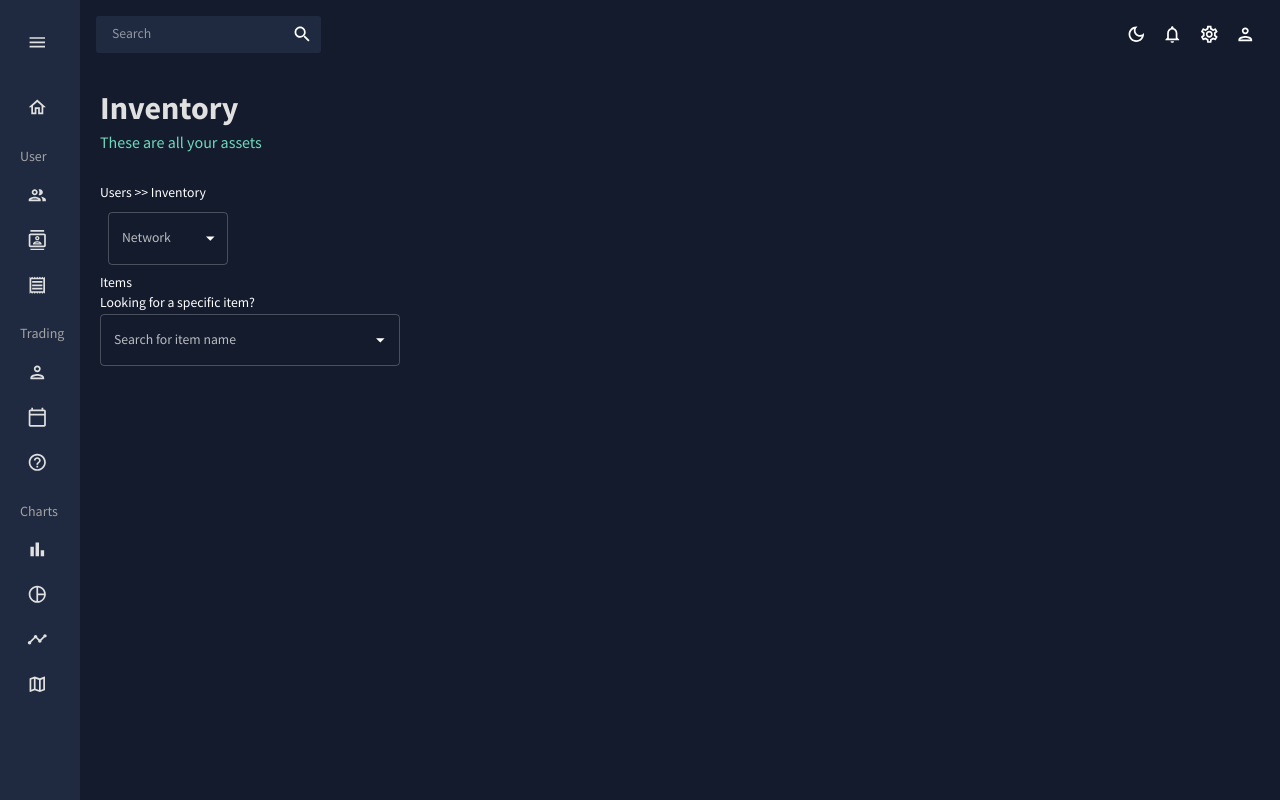
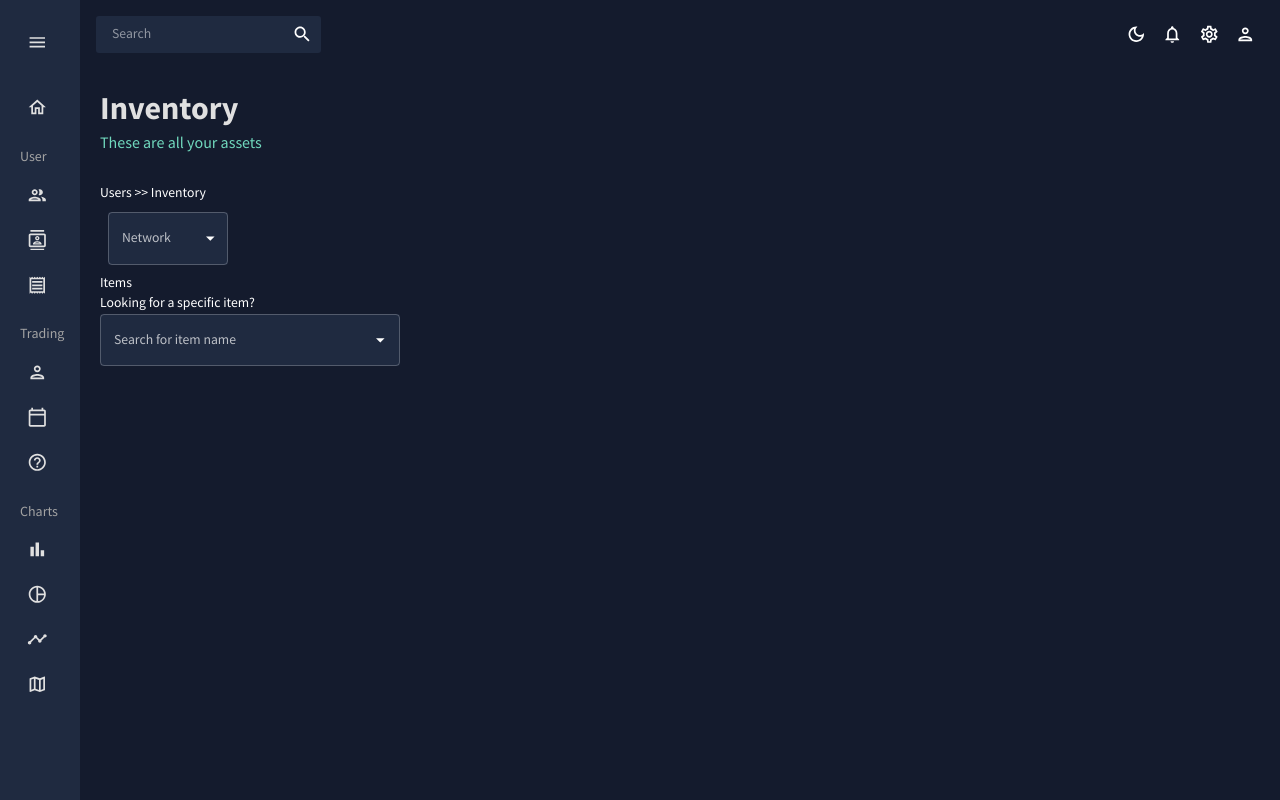
Before and after one commit to mau-mau0/lets-trade, a React (Create React App) app: page /inventory in a window 1280 px wide. Built offline with nearby package versions, Linux system fonts and the light colour scheme.

Commit message:
add colors to dropdowns

```diff
--- a/src/components/search-asset-dropdown.jsx
+++ b/src/components/search-asset-dropdown.jsx
@@ -1,16 +1,28 @@
 import * as React from 'react';
 import TextField from '@mui/material/TextField';
 import Autocomplete from '@mui/material/Autocomplete';
+import { Box, useTheme } from "@mui/material";
+import { tokens } from "../theme";
 
 export default function SearchAssets() {
+  const theme = useTheme();
+  const colors = tokens(theme.palette.mode);
+
   return (
-    <Autocomplete
-      disablePortal
-      id="combo-box-demo"
-      options={top100Films}
+    <Box
+      display="flex"
+      backgroundColor={colors.primary[400]}
+      borderRadius="3px"
       sx={{ width: 300 }}
-      renderInput={(params) => <TextField {...params} label="Search for item name" />}
-    />
+    >
+      <Autocomplete
+        disablePortal
+        id="combo-box-demo"
+        options={top100Films}
+        sx={{ width: "inherit" }}
+        renderInput={(params) => <TextField {...params} label="Search for item name" />}
+      />
+    </Box>
   );
 }
 
--- a/src/components/select-network.jsx
+++ b/src/components/select-network.jsx
@@ -3,17 +3,25 @@ import InputLabel from '@mui/material/InputLabel';
 import MenuItem from '@mui/material/MenuItem';
 import FormControl from '@mui/material/FormControl';
 import Select from '@mui/material/Select';
+import { Box, useTheme } from "@mui/material";
+import { tokens } from "../theme";
 
 export default function SelectNetwork() {
   const [network, setNetwork] = React.useState('');
-
+  const theme = useTheme();
+  const colors = tokens(theme.palette.mode);
   const handleChange = (event) => {
     setNetwork(event.target.value);
   };
 
   return (
-    <div>
-      <FormControl sx={{ m: 1, minWidth: 120 }}>
+    <Box
+      display="flex"
+      backgroundColor={colors.primary[400]}
+      borderRadius="3px"
+      sx={{ m: 1, minWidth: 120 }}
+    >
+      <FormControl sx={{ minWidth: "inherit" }}>
         <InputLabel id="demo-simple-select-helper-label">Network</InputLabel>
         <Select
           labelId="demo-simple-select-helper-label"
@@ -27,6 +35,6 @@ export default function SelectNetwork() {
           <MenuItem value={30}>Binance</MenuItem>
         </Select>
       </FormControl>
-    </div>
+    </Box>
   );
 }
```
